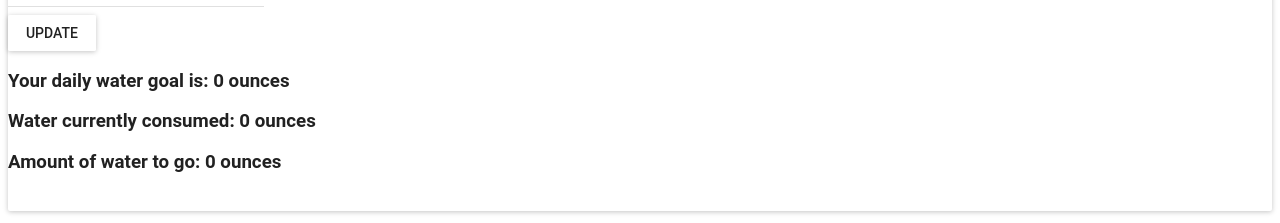
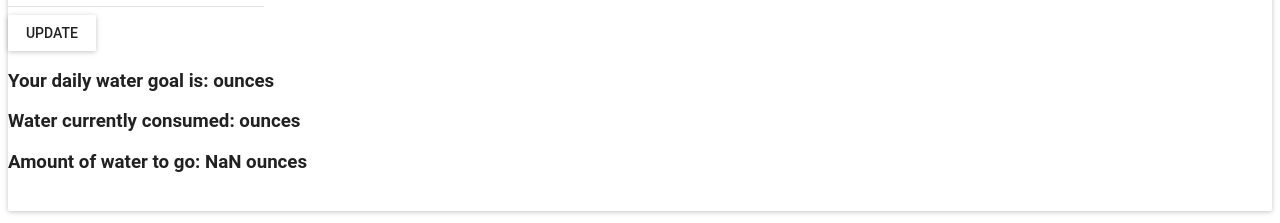
Before and after one commit to Montana-Code-School/halfful, a React app: page /dashboard in a window 1280 px wide. Shown: the part 364-587 px from the top of the page. Built offline with nearby package versions, Linux system fonts and the light colour scheme; no server answers; sample sign-in values are in the browser's storage; the HTML template or start-up script is replaced by a standard one; what react-tap-event-plugin would draw is missing.

Commit message:
grabbing info from database and displaying on page

```diff
--- a/client/src/components/Dashboard.jsx
+++ b/client/src/components/Dashboard.jsx
@@ -13,7 +13,10 @@ const Dashboard = ({ secretData, user }) => (
         subtitle="Drink all the waters."
       />
     {secretData && <CardText style={{ fontSize: '16px', color: 'green' }}>Welcome <strong>{user.name}</strong>!<br /></CardText>}
-    <Goals />
+    <Goals
+        waterGoal = {user.waterGoal}
+        totalAmountConsumed = {user.totalAmountConsumed}
+     />
     </Card>
   </div>
 );
--- a/client/src/components/Goals.js
+++ b/client/src/components/Goals.js
@@ -6,8 +6,8 @@ import Auth from '../modules/Auth';
 
 
 class Goals extends React.Component {
-  constructor() {
-    super();
+  constructor(props) {
+    super(props);
 
     this.state = {
       waterGoal: 0,
@@ -26,17 +26,15 @@ class Goals extends React.Component {
   submitButton(evt) {
     evt.preventDefault()
     fetch('/api/dashboard',{
-     method: 'GET',
-     headers: {
-     Authorization: `bearer ${Auth.getToken()}`
+      method: 'GET',
+      headers: {
+      Authorization: `bearer ${Auth.getToken()}`}})
+    .then ( ( res )  => {return res.json()})
+    .then (data => console.log(data));
   }
-})
-      .then ( ( res )  => {return res.json()})
-      .then (data => console.log(data));
-    }
 
   updateButton(e) {
-
+      console.log(typeof this.props.totalAmountConsumed);
   }
 
   goalInput(e) {
@@ -44,16 +42,21 @@ class Goals extends React.Component {
   }
 
   updateGoal(e) {
+
     this.setState({amountJustConsumed: e.target.value})
   }
   render() {
-    const newTotal = parseInt(this.state.totalAmountConsumed) + parseInt(this.state.amountJustConsumed);
-    const amountLeft = parseInt(this.state.waterGoal) - newTotal;
+    const newTotal = this.state.totalAmountConsumed + this.state.amountJustConsumed;
+    const amountLeft = this.props.waterGoal - this.props.totalAmountConsumed;
 
     return (<div>
       <h3>What is your water goal today?</h3>
       <form noValidate="noValidate" autoComplete="off">
-        <TextField onChange={this.goalInput} id="waterGoals" label="waterGoals"/>
+        <TextField
+          onChange={this.goalInput}
+          id="waterGoals"
+          label="waterGoals"
+        />
       </form>
       <RaisedButton onClick={this.submitButton} type="submit" label="Submit"/>
       <h3>How much water did you just drink?
@@ -64,9 +67,9 @@ class Goals extends React.Component {
       <RaisedButton onClick={this.updateButton} type="submit" label="Update"/>
 
       <h3>
-        Your daily water goal is: {this.state.waterGoal} ounces</h3>
+        Your daily water goal is: {this.props.waterGoal} ounces</h3>
       <h3>
-        Water currently consumed: {newTotal} ounces</h3>
+        Water currently consumed: {this.props.totalAmountConsumed} ounces</h3>
       <h3>
         Amount of water to go: {amountLeft} ounces</h3>
       <br></br>
--- /dev/null
+++ b/client/src/components/scratch.jsx
@@ -0,0 +1 @@
+{value={this.props.waterGoal !== 0 || this.props.waterGoal !== '' ? "You need to input a Water Goal" : this.props.waterGoal}}
```
Also changed, not shown: 1 other file (tests, documents, lock files or other folders).
